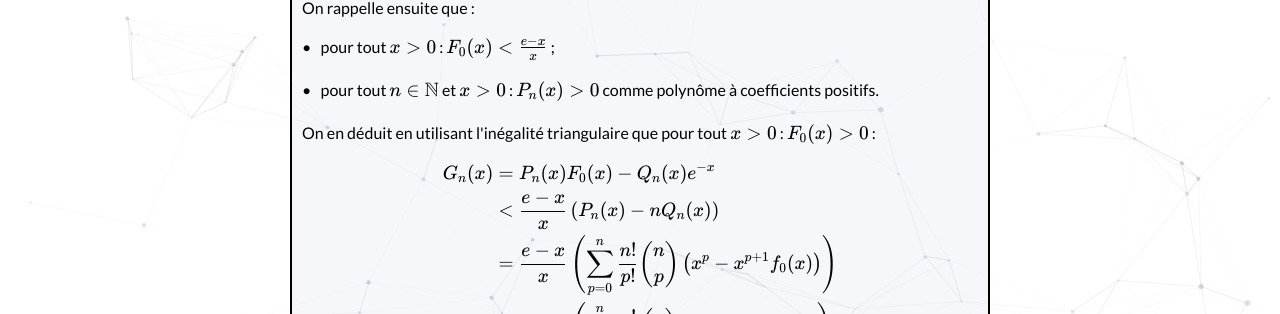
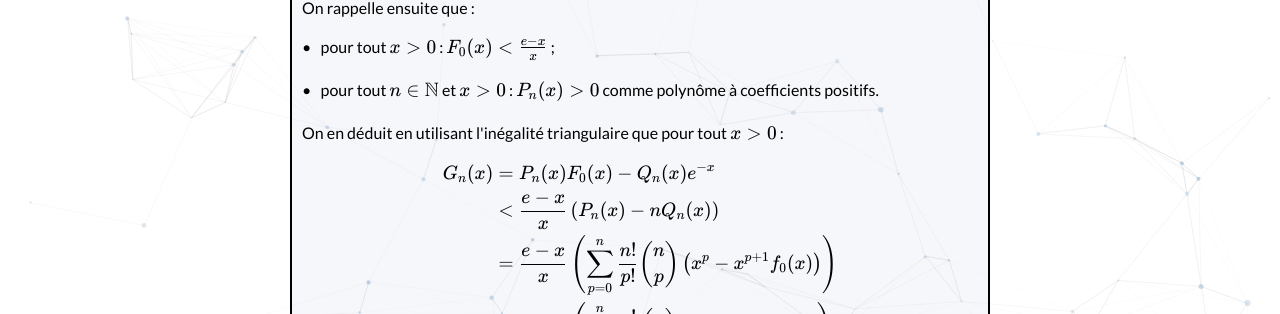
Before and after one commit to bglbrt/bglbrt.github.io, a Jekyll site: the page built from fr/ressources/corrections/administrateur_externe_1993.md, in a window 1280 px wide and 900 px high, scrolled down 11001 px. Shown: the part 138-452 px from the top of the window. Built offline with Jekyll 4.4.1, drawn with Linux system fonts in a browser that asks for light colours; nearby versions of some CDN libraries.

Commit message:
Mise à jour des corrections

```diff
--- a/fr/ressources/corrections/administrateur_externe_1993.md
+++ b/fr/ressources/corrections/administrateur_externe_1993.md
@@ -536,7 +536,7 @@ Dans tout le problème \( x \) désigne un réel <i>strictement positif</i>, et
                     <br><br>
                     • &nbsp; pour tout \( n\in \mathbb{N} \) et \( x > 0 \) : \( P_n(x) > 0 \) comme polynôme à coefficients positifs.
                     <br><br>
-                    On en déduit en utilisant l'inégalité triangulaire que pour tout \( x > 0 \) : \( F_0(x) > 0  \) :
+                    On en déduit en utilisant l'inégalité triangulaire que pour tout \( x > 0 \) :
                     $$
                     \begin{aligned}
                     G_n(x) & = P_n(x) F_0(x) - Q_n(x) e^{-x} \\
```
